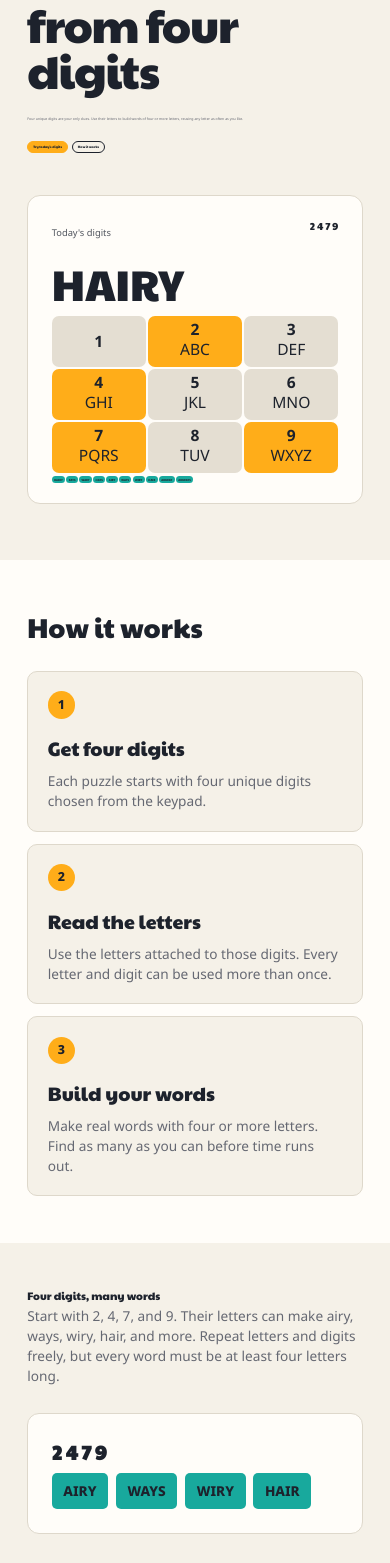
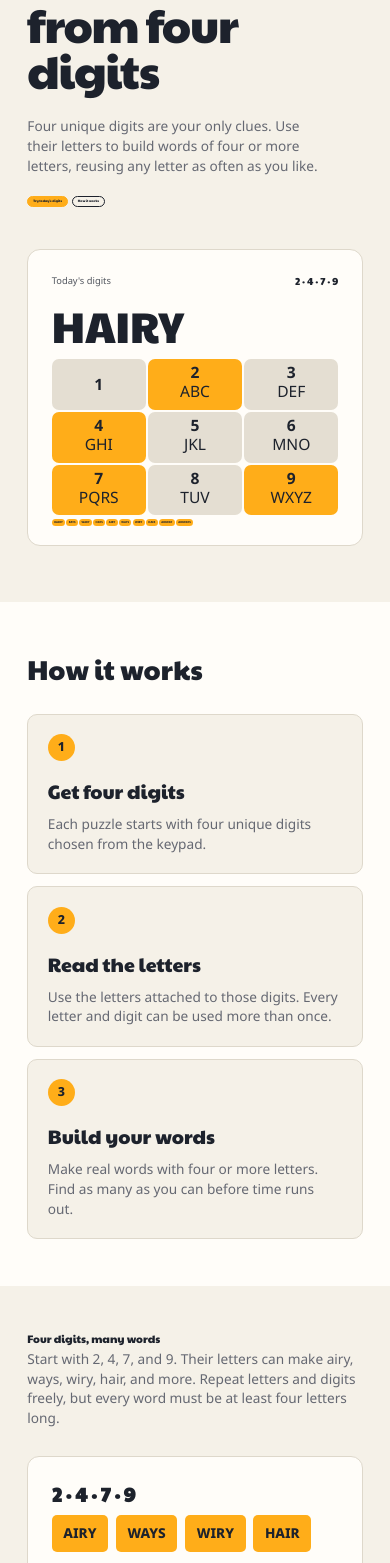
Before and after one commit to doppelkey/doppelkey.com, a Next.js app: page / in a window 390 px wide. Shown: the part 185-1748 px from the top of the page. Built offline with nearby package versions, Linux system fonts and the light colour scheme.

Commit message:
style: update color variable and improve key summary formatting

```diff
--- a/app/globals.css
+++ b/app/globals.css
@@ -6,7 +6,7 @@
   --paper: #fffdf9;
   --line: #ded8cb;
   --orange: #ffad19;
-  --teal: #18a99d;
+  --teal: var(--orange);
   --muted: #656872;
 }
 * {
@@ -377,6 +377,7 @@ h1 {
   .hero-description {
     width: 90%;
     margin: 24px 0 20px;
+    font-size: 3.5vw;
   }
   .puzzle-card {
     max-width: 430px;
@@ -393,7 +394,7 @@ h1 {
     margin-bottom: 3vw;
   }
   .key-summary {
-    margin-bottom: 3vw;
+    margin: 0;
     font-size: 2.6vw;
   }
   .key {
--- a/app/page.tsx
+++ b/app/page.tsx
@@ -80,7 +80,7 @@ function PuzzleCard() {
     <div className="puzzle-card" id="puzzle">
       <div className="puzzle-header">
         <div className="puzzle-meta">Today's digits</div>
-        <p className="key-summary">2 4 7 9</p>
+        <p className="key-summary">2 · 4 · 7 · 9</p>
       </div>
       <h2 className="typing-word" aria-live="polite">
         {typedWord}
@@ -187,7 +187,7 @@ export default function Home() {
             </p>
           </div>
           <div className="word-example">
-            <strong>2 4 7 9</strong>
+            <strong>2 · 4 · 7 · 9</strong>
             <div className="word-list">
               <span>AIRY</span>
               <span>WAYS</span>
```
